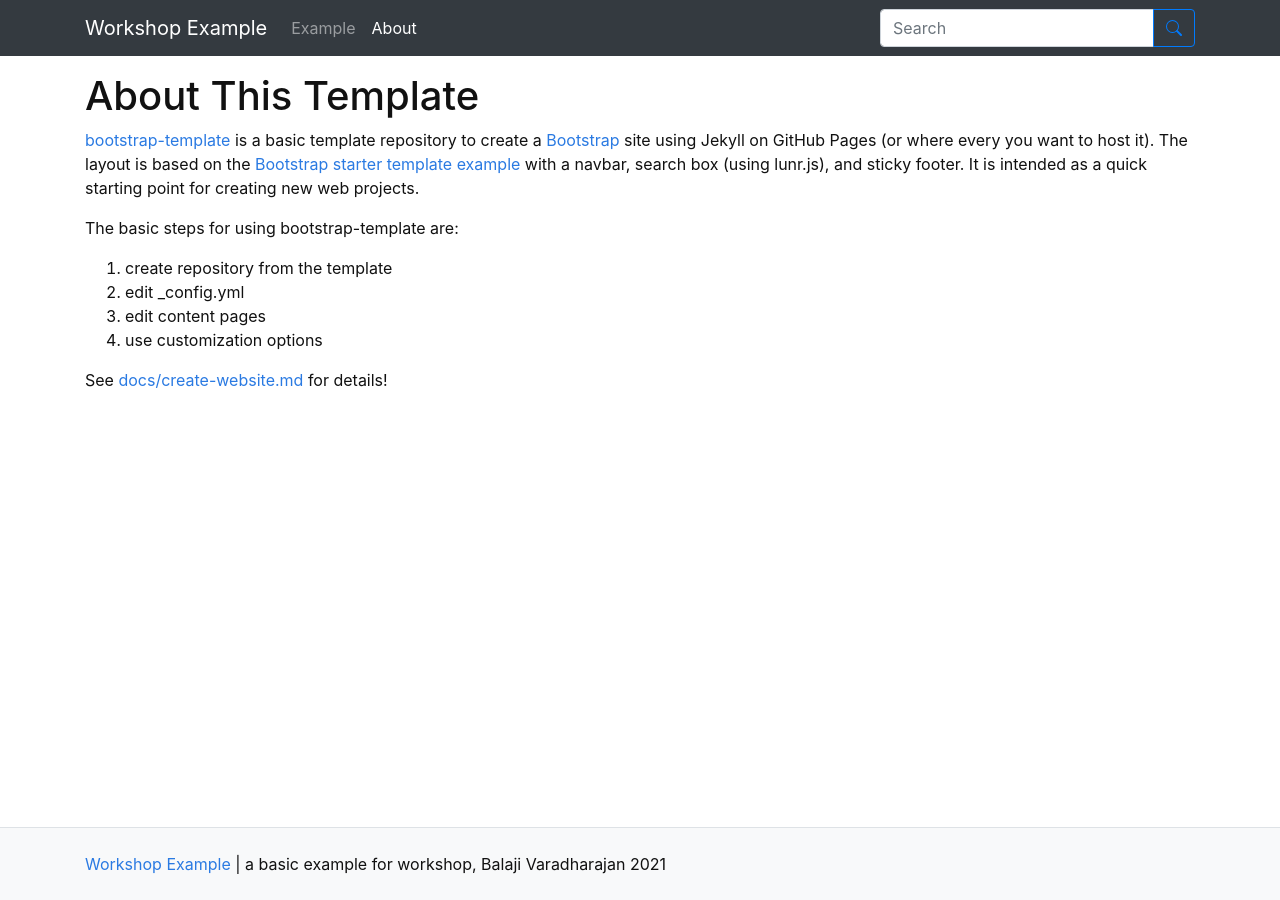
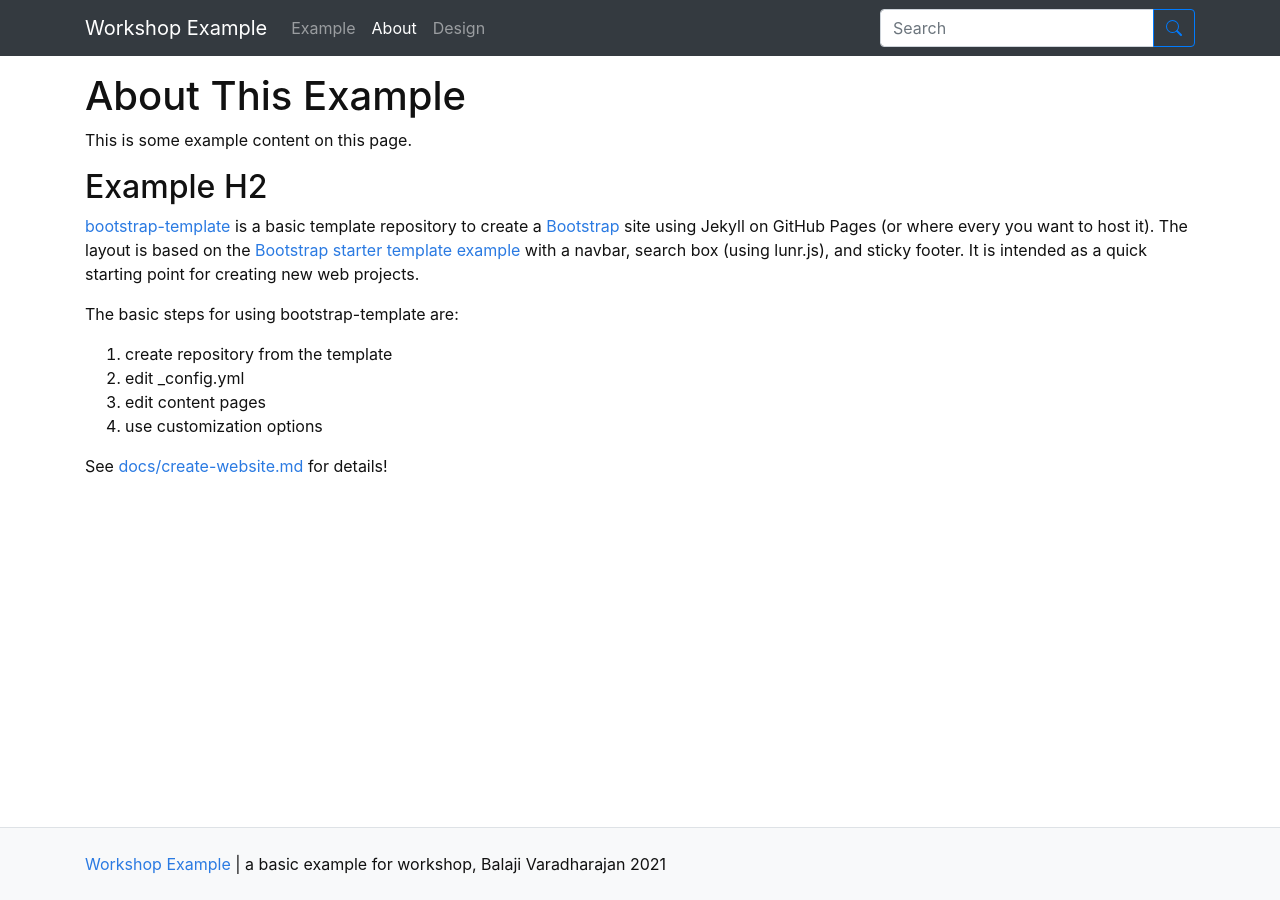
Before and after one commit to vbalaji215-dev/workshop-example, a Jekyll site: the page built from pages/about.md, in a window 1280 px wide. Built offline with Jekyll 4.4.1, drawn with Linux system fonts in a browser that asks for light colours.

Commit message:
Added Design page

```diff
--- a/pages/about.md
+++ b/pages/about.md
@@ -1,8 +1,12 @@
 ---
-title: About This Template
+title: About This Example
 nav: About
 nav_order: 2
 ---
+
+This is some example content on this page.
+
+## Example H2
 
 [bootstrap-template](https://github.com/thecdil/bootstrap-template) is a basic template repository to create a [Bootstrap](https://getbootstrap.com/) site using Jekyll on GitHub Pages (or where every you want to host it).
 The layout is based on the [Bootstrap starter template example](https://getbootstrap.com/docs/4.5/examples/) with a navbar, search box (using lunr.js), and sticky footer.
```
Also changed, not shown: pages/zeus-design.md (added, +7 -0 lines).
